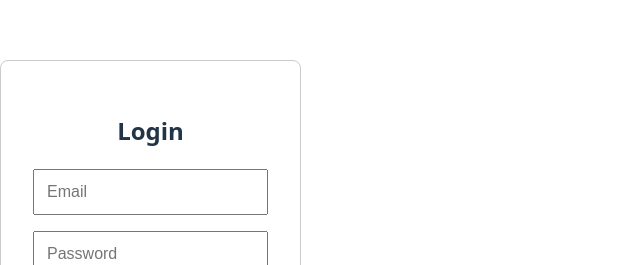
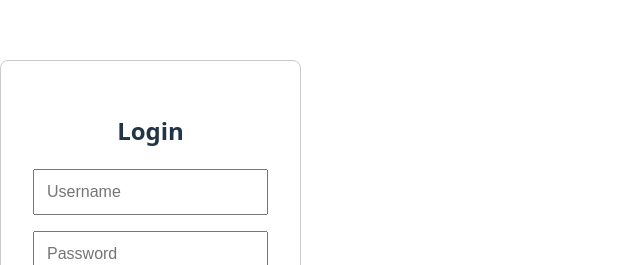
Before and after one commit to kaatreHx/Supabase-Chatapp, a React (Vite) app in the folder frontend/: page / in a window 1280 px wide. Shown: the part 206-471 px from the top of the page, without its empty margins (0-640 px from the left). Built offline with nearby package versions, Linux system fonts and the light colour scheme.

Commit message:
fix: api calling

```diff
--- a/frontend/src/components/login.jsx
+++ b/frontend/src/components/login.jsx
@@ -1,16 +1,28 @@
-// components/Login.jsx
 import { useState } from 'react';
 import { Link, useNavigate } from 'react-router-dom';
 
 function Login() {
-    const [email, setEmail] = useState('');
+    const [username, setUsername] = useState('');
     const [password, setPassword] = useState('');
     const navigate = useNavigate();
 
-    const handleLogin = (e) => {
+    const handleLogin = async (e) => {
         e.preventDefault();
-        // Dummy auth for example
-        if (email === 'user@example.com' && password === 'password') {
+        const user = await fetch('http://localhost:8000/users/login/', {
+            method: 'POST',
+            headers: {
+                'Content-Type': 'application/json',
+            },
+            body: JSON.stringify({
+                username,
+                password,
+            }),
+        });
+        if (user.ok) {
+            const data = await user.json();
+            localStorage.setItem('user', data.user);
+            localStorage.setItem('access', data.access);
+            localStorage.setItem('refresh', data.refresh);
             navigate('/chat');
         } else {
             alert('Invalid credentials');
@@ -22,10 +34,10 @@ function Login() {
             <h2>Login</h2>
             <form onSubmit={handleLogin} style={styles.form}>
                 <input
-                    type="email"
-                    placeholder="Email"
-                    value={email}
-                    onChange={(e) => setEmail(e.target.value)}
+                    type="username"
+                    placeholder="Username"
+                    value={username}
+                    onChange={(e) => setUsername(e.target.value)}
                     required
                     style={styles.input}
                 />
```
